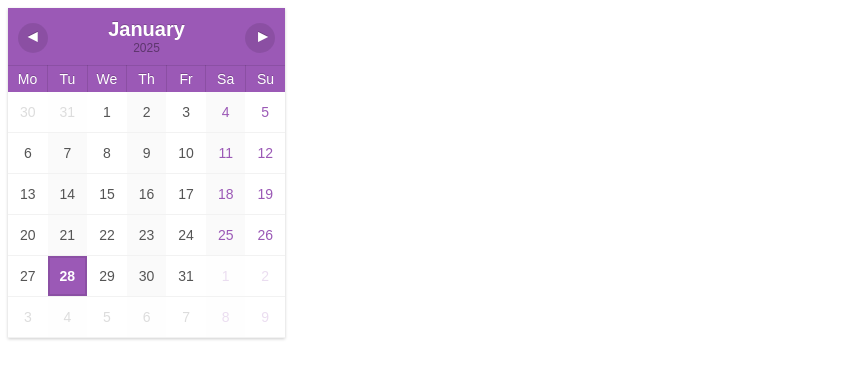
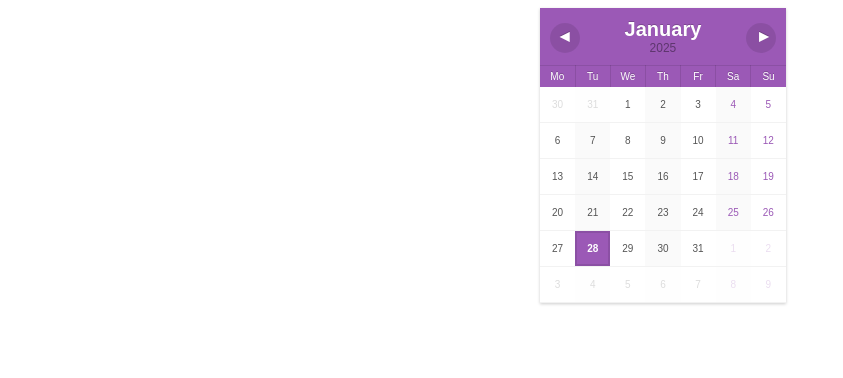
Before and after one commit to hogashikame/notion, a plain HTML site: page index.html in a window 1280 px wide. Shown: the whole page, without its empty margins (0-843 px from the left). Drawn offline with Linux system fonts and the light colour scheme.

Commit message:
Update index.html

```diff
--- a/index.html
+++ b/index.html
@@ -26,11 +26,10 @@ button::-moz-focus-inner {
 }
 
 #calendari {
-    margin:  0 auto;
-    height: 150px;
-    /* width: 350px; */
-    font-size: 14px;
-    /* box-shadow: 0px 1px 4px rgba(0,0,0,0.4); */
+    margin: 0 auto;
+    height: 100px;  /* Reducido */
+    width: 200px;   /* Reducido */
+    font-size: 10px; /* Texto más pequeño */
 }
 table {
     border-collapse: collapse;
```
